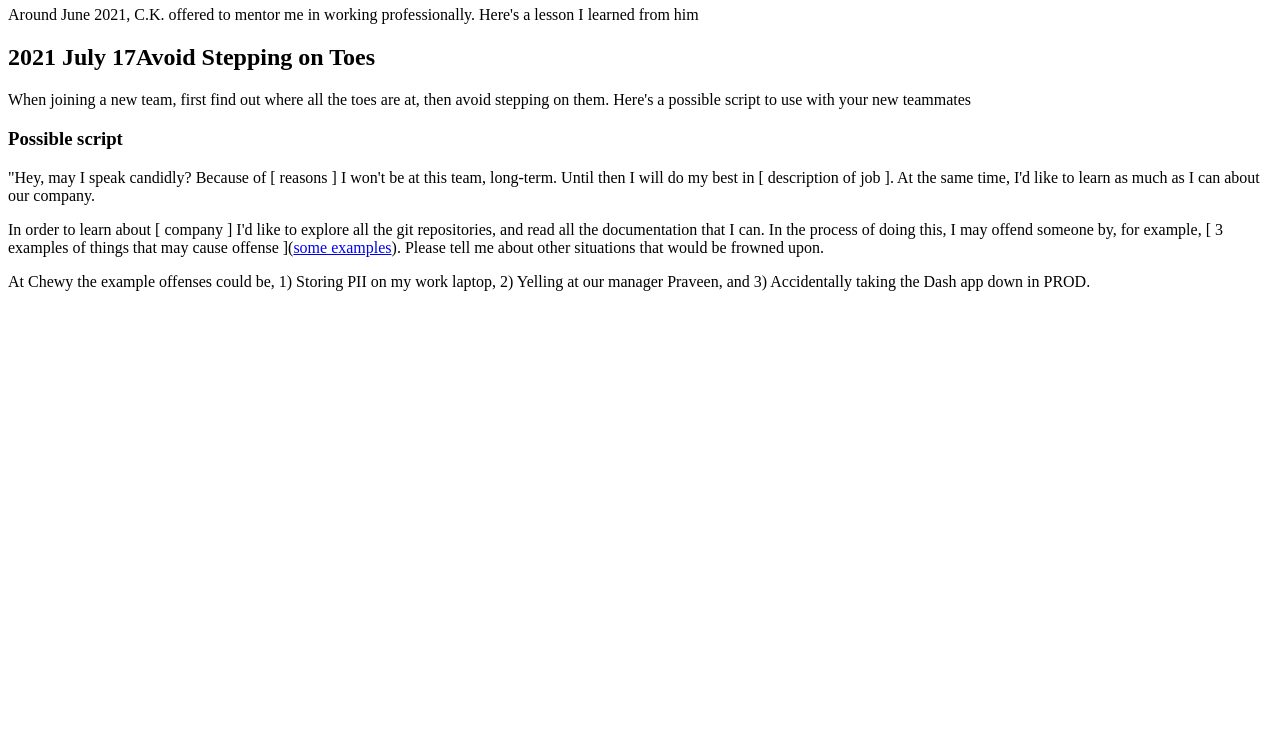
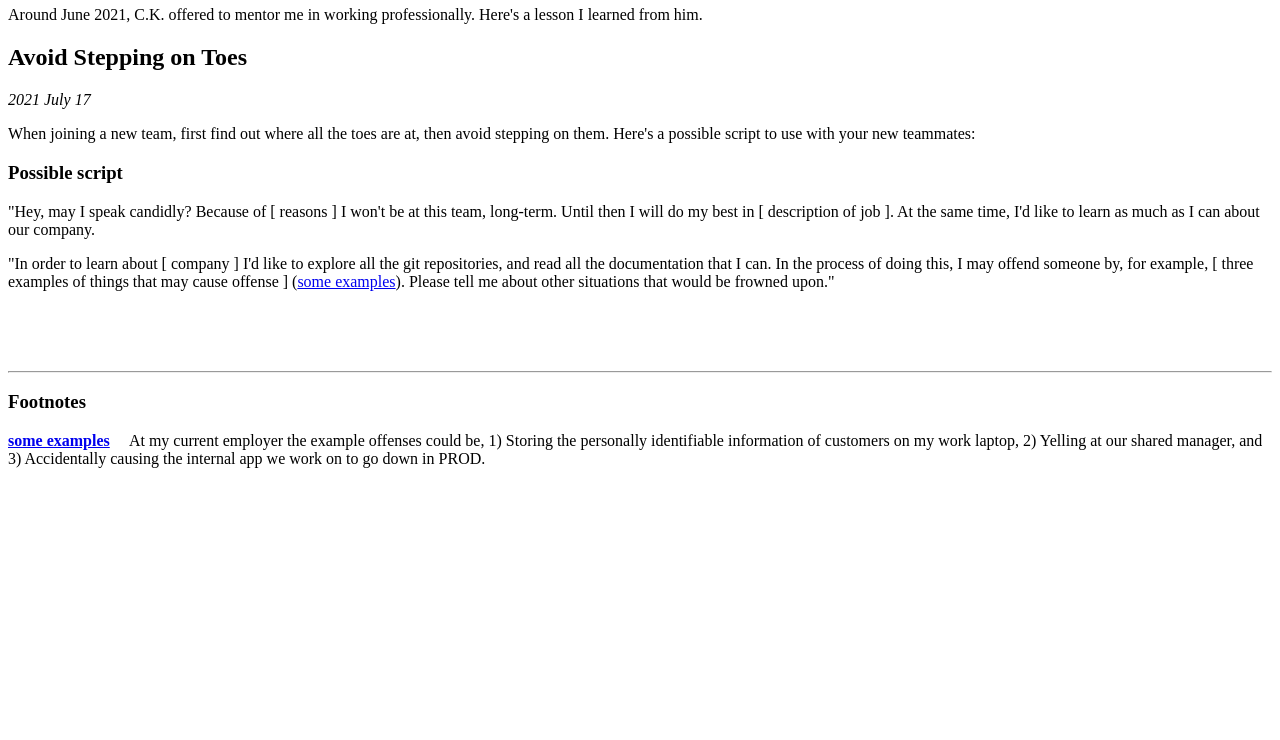
Before and after one commit to ogennadi/4861-calls-with-c-k, a plain HTML site: page index.html in a window 1280 px wide. Shown: the part 60-800 px from the top of the page. Drawn offline with Linux system fonts and the light colour scheme.

Commit message:
Obscured mentor's name; sundry changes

```diff
--- a/index.html
+++ b/index.html
@@ -1,29 +1,48 @@
 <html>
 <head>
+	<style>
+		hr {
+			margin-top: 5em;
+		}
 
+		.instant {
+			font-style: italic;
+		}
+
+		#footnote-1-dest a {
+			margin-right: 1em;
+			font-weight: bold;
+		}
+	</style>
 </head>
 <body>
-	<h1>Calls with Casey</h1>
+	<h1>Calls with C.K.</h1>
 
 	<p>Around June 2021, C.K. offered to mentor me in working professionally.
-	Here's a lesson I learned from him</p>
+	Here's a lesson I learned from him.
 
-	<h2><span>2021 July 17</span><span>Avoid Stepping on Toes</span></h2>
+	<h2><span>Avoid Stepping on Toes</span></h2>
+	<div class="instant">2021 July 17</div>
 	<p>When joining a new team, first find out where all the toes are at, then avoid
-	stepping on them. Here's a possible script to use with your new teammates
+	stepping on them. Here's a possible script to use with your new teammates:
 
 	<h3>Possible script</h3>
 	<p>"Hey, may I speak candidly? Because of [ reasons ] I won't be at this team, long-term.
 	Until then I will do my best in [ description of job ]. At the same time, I'd like to
 	learn as much as I can about our company.
 
-	<p> In order to learn about [ company ] I'd like to explore all the git repositories, and
+	<p>"In order to learn about [ company ] I'd like to explore all the git repositories, and
 	read all the documentation that I can. In the process of doing this, I may offend someone by,
-	for example, [ 3 examples of things that may cause offense ](<a href="#footnote-1">some examples</a>).
-	Please tell me about other situations that would be frowned upon.
+	for example, [ three examples of things that may cause offense ]
+	(<a href="#footnote-1-src">some examples</a>).
+	Please tell me about other situations that would be frowned upon."
 
+	<hr />
 
-	<p id="footnote-1">At Chewy the example offenses could be, 1) Storing PII on my
-	work laptop, 2) Yelling at our manager Praveen, and 3) Accidentally taking the Dash app down in PROD.
+	<h3>Footnotes</h3>
+	<p id="footnote-1-dest"><a href="#footnote-1-src">some examples</a> At my current employer the
+	example offenses could be, 1) Storing the personally identifiable information of customers on my
+	work laptop, 2) Yelling at our shared manager, and 3) Accidentally causing the internal app
+	we work on to go down in PROD.
 </body>
 </html>
```
